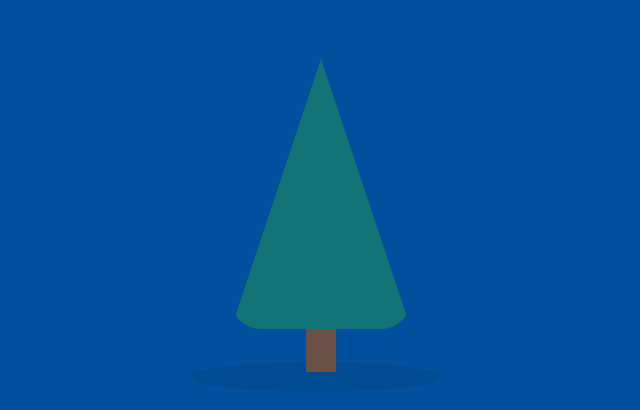
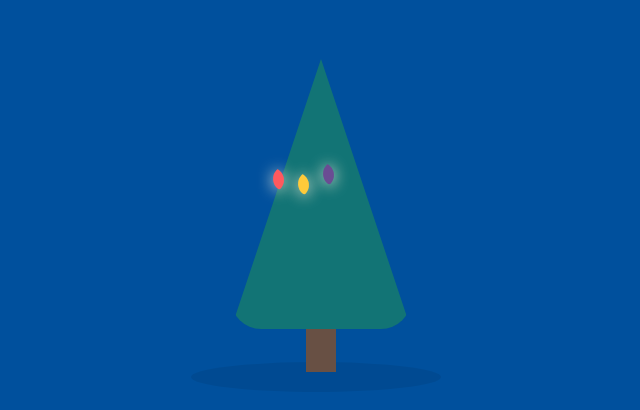
Before and after one commit to SamLansford/Christmas-Tree-2.0, a plain HTML site: page index.html in a window 1280 px wide. Shown: the part 176-586 px from the top of the page, without its empty margins (319-959 px from the left). Drawn offline with Linux system fonts and the light colour scheme.

Commit message:
Feat: adding 3 lights to the tree

```diff
--- a/style.css
+++ b/style.css
@@ -41,3 +41,47 @@ body {
   left:-115px;
   z-index:-1;
 }
+
+.lights {
+  position: absolute;
+
+}
+
+.light1 {
+   position: absolute;
+   width: 15px;
+   height: 15px;
+   border-radius: 10px 150px 30px 150px;
+}
+
+.light1 {
+  background-color: #ff595e;
+  top:-100px;
+  left:-35px;
+  transform: rotate(40deg);
+  box-shadow: 1px 1px 15px #faf3dd;
+}
+
+.light2 {
+  position: absolute;
+  background-color: #ffca3a;
+  top:-95px;
+  left:-10px;
+  box-shadow: 1px 1px 15px #faf3dd;
+  width: 15px;
+  height: 15px;
+  border-radius: 10px 150px 30px 150px;
+  transform: rotate(40deg);
+}
+
+.light3 {
+  position: absolute;
+  background-color: #6a4c93;
+  top:-105px;
+  left:15px;
+  box-shadow: 1px 1px 15px #faf3dd;
+  width: 15px;
+  height: 15px;
+  border-radius: 10px 150px 30px 150px;
+  transform: rotate(40deg);
+}
```
